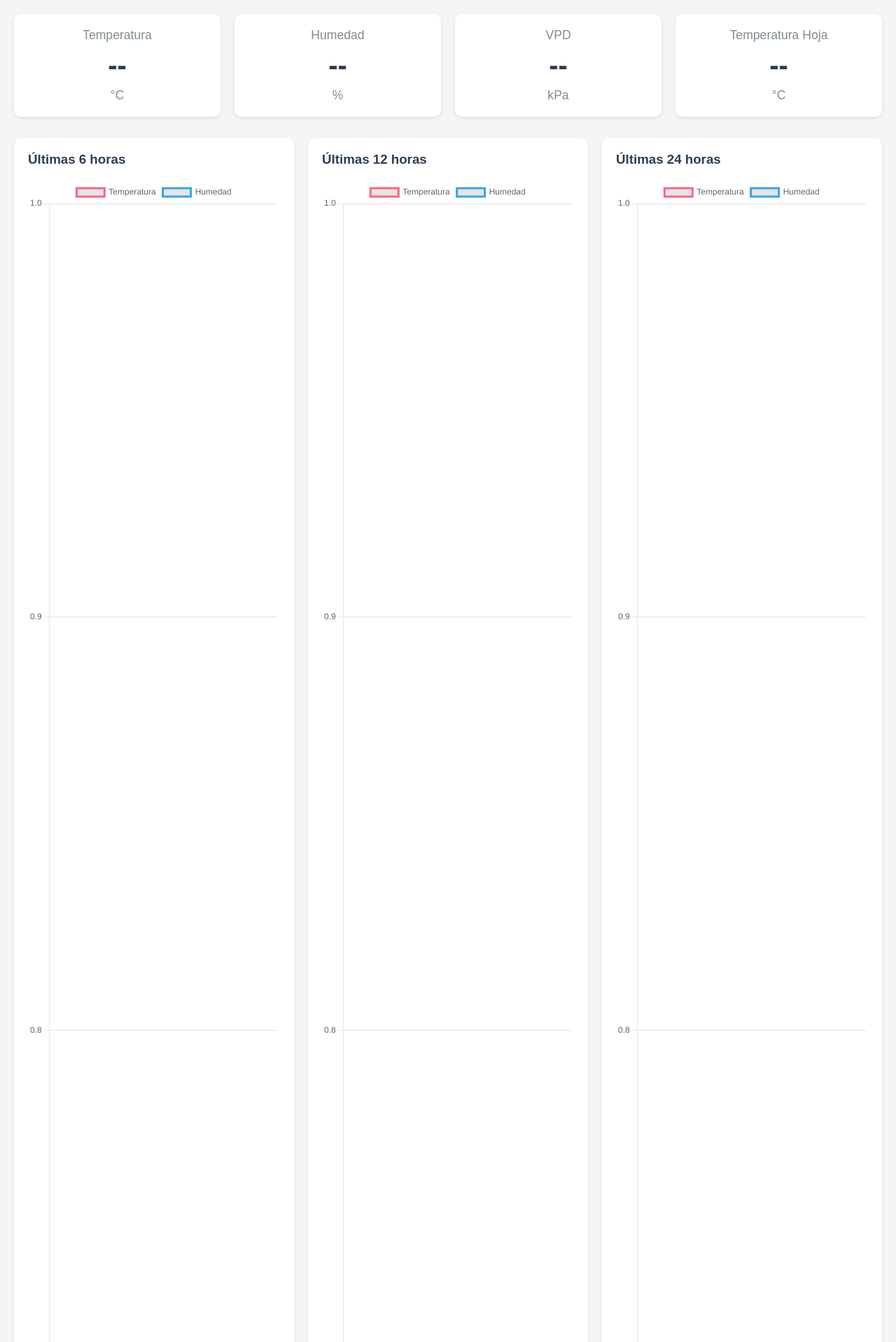
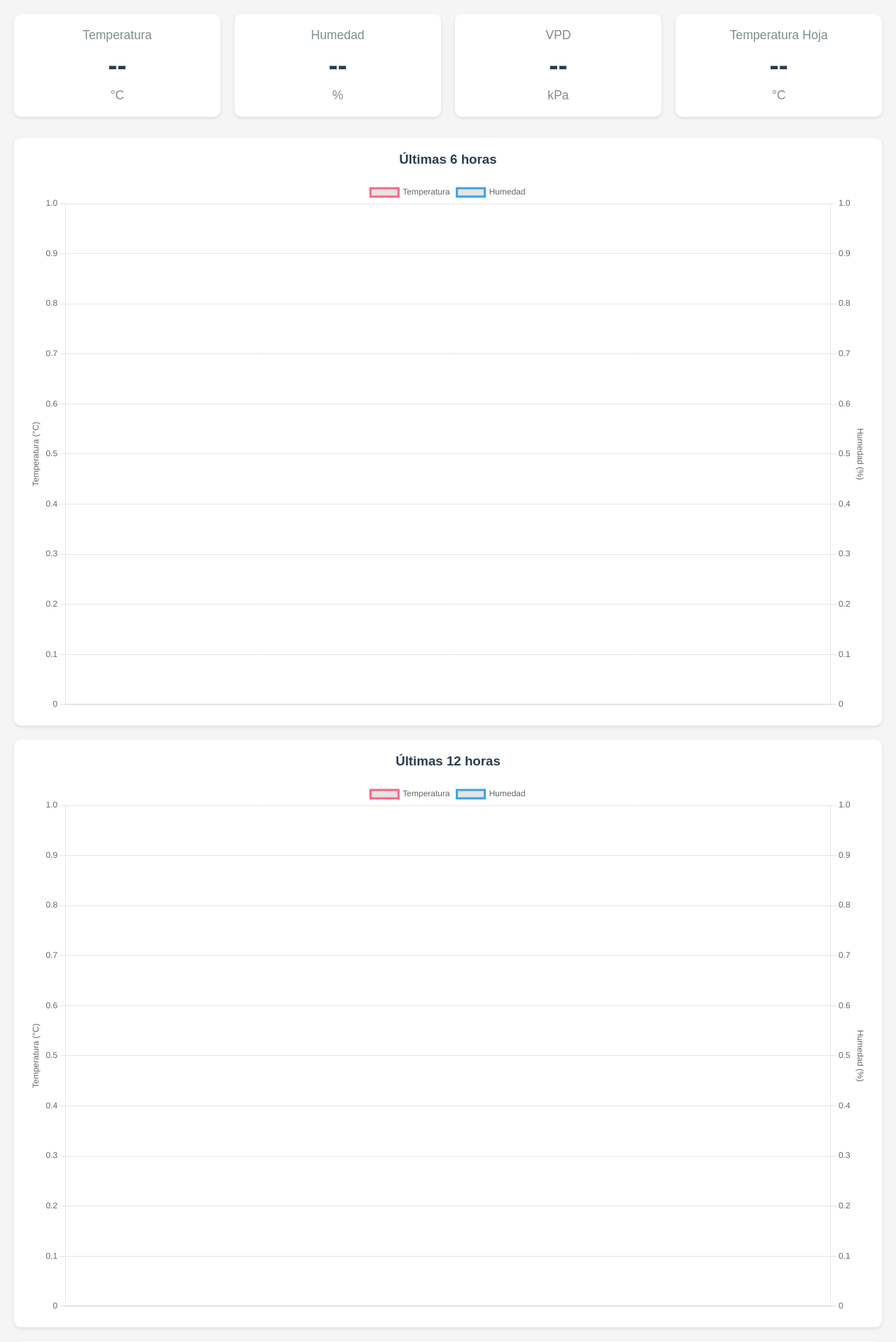
Before and after one commit to jereantequera/Autocann, a Flask app: page / in a window 1280 px wide. Shown: the top 1918 px of the page at 70% size. Run offline with Flask 3, Linux system fonts and the light colour scheme; data that the repository does not hold is empty.

Commit message:
Update index.html to enhance chart layout and responsiveness
- Change grid layout for charts to display two columns and added max-width for better alignment.
- Introduced a new container for each chart to ensure proper sizing and alignment.
- Updated chart options to include dual Y-axes for temperature and humidity with appropriate titles.
- Adjusted data fetching interval from 30 seconds to 3 seconds for more frequent updates.

```diff
--- a/scripts/templates/index.html
+++ b/scripts/templates/index.html
@@ -37,23 +37,40 @@
         }
         .charts-container {
             display: grid;
-            grid-template-columns: repeat(auto-fit, minmax(400px, 1fr));
+            grid-template-columns: repeat(2, 1fr);
             gap: 20px;
+            max-width: 1800px;
+            margin: 0 auto;
         }
         .chart-card {
             background: white;
             padding: 20px;
             border-radius: 10px;
             box-shadow: 0 2px 5px rgba(0,0,0,0.1);
+            height: 800px;
+            display: flex;
+            flex-direction: column;
         }
         .chart-title {
             margin: 0 0 20px 0;
             color: #2c3e50;
+            text-align: center;
+        }
+        .chart-container {
+            flex: 1;
+            position: relative;
+            width: 100%;
+            height: 100%;
         }
         .last-update {
             text-align: center;
             color: #7f8c8d;
             margin-top: 20px;
+        }
+        @media (max-width: 1800px) {
+            .charts-container {
+                grid-template-columns: 1fr;
+            }
         }
     </style>
 </head>
@@ -84,19 +101,27 @@
     <div class="charts-container">
         <div class="chart-card">
             <h3 class="chart-title">Últimas 6 horas</h3>
-            <canvas id="chart-6h"></canvas>
+            <div class="chart-container">
+                <canvas id="chart-6h"></canvas>
+            </div>
         </div>
         <div class="chart-card">
             <h3 class="chart-title">Últimas 12 horas</h3>
-            <canvas id="chart-12h"></canvas>
+            <div class="chart-container">
+                <canvas id="chart-12h"></canvas>
+            </div>
         </div>
         <div class="chart-card">
             <h3 class="chart-title">Últimas 24 horas</h3>
-            <canvas id="chart-24h"></canvas>
+            <div class="chart-container">
+                <canvas id="chart-24h"></canvas>
+            </div>
         </div>
         <div class="chart-card">
             <h3 class="chart-title">Última semana</h3>
-            <canvas id="chart-1w"></canvas>
+            <div class="chart-container">
+                <canvas id="chart-1w"></canvas>
+            </div>
         </div>
     </div>
 
@@ -118,22 +143,46 @@
                             label: 'Temperatura',
                             data: [],
                             borderColor: 'rgb(255, 99, 132)',
-                            tension: 0.1
+                            tension: 0.1,
+                            yAxisID: 'y'
                         },
                         {
                             label: 'Humedad',
                             data: [],
                             borderColor: 'rgb(54, 162, 235)',
-                            tension: 0.1
+                            tension: 0.1,
+                            yAxisID: 'y1'
                         }
                     ]
                 },
                 options: {
                     responsive: true,
                     maintainAspectRatio: false,
+                    interaction: {
+                        mode: 'index',
+                        intersect: false,
+                    },
                     scales: {
                         y: {
-                            beginAtZero: false
+                            type: 'linear',
+                            display: true,
+                            position: 'left',
+                            title: {
+                                display: true,
+                                text: 'Temperatura (°C)'
+                            }
+                        },
+                        y1: {
+                            type: 'linear',
+                            display: true,
+                            position: 'right',
+                            title: {
+                                display: true,
+                                text: 'Humedad (%)'
+                            },
+                            grid: {
+                                drawOnChartArea: false
+                            }
                         }
                     }
                 }
@@ -178,9 +227,9 @@
                 .catch(error => console.error('Error fetching historical data:', error));
         }
 
-        // Actualizar datos cada 30 segundos
+        // Actualizar datos cada 3 segundos
         fetchData();
-        setInterval(fetchData, 30000);
+        setInterval(fetchData, 3000);
     </script>
 </body>
 </html>
```
